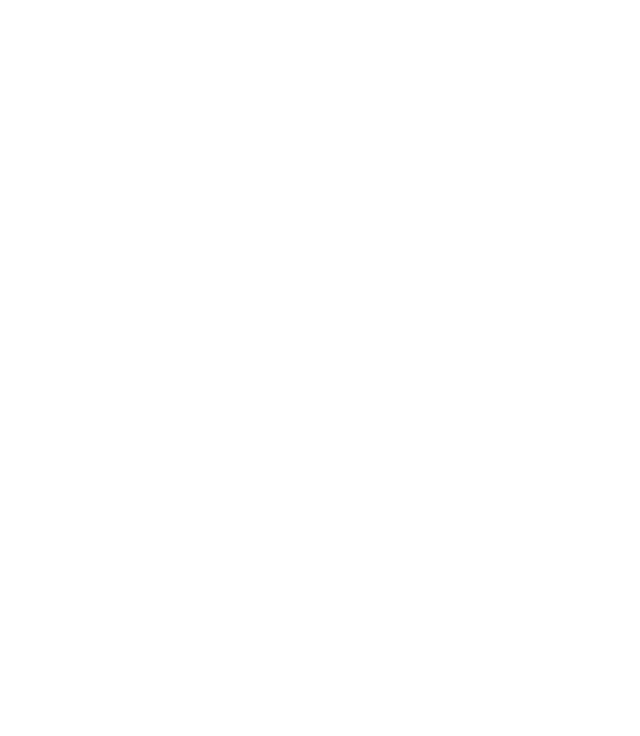
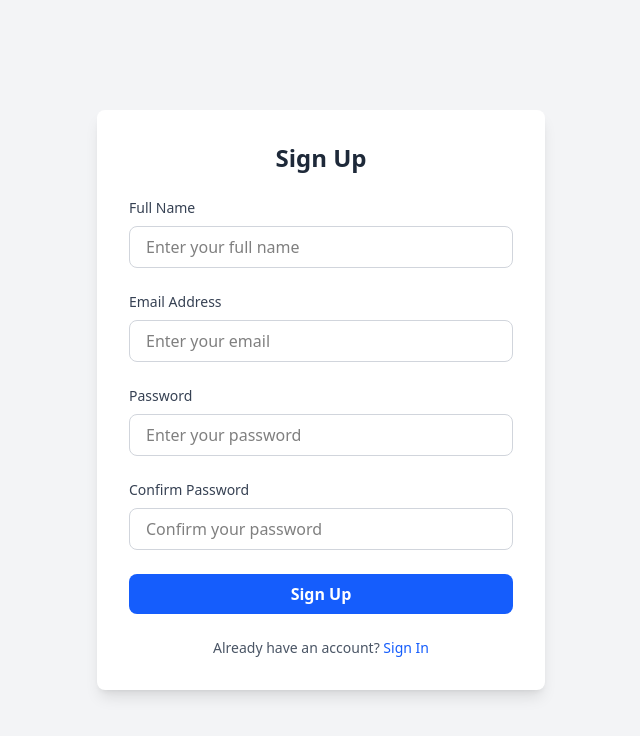
Before and after one commit to waiz3ple/dog-adoption, a React (Vite) app: page /signup in a window 1280 px wide. Before the commit this address had no page. Shown: the top 736 px of the page, without its empty margins (319-959 px from the left). Built offline with nearby package versions, Linux system fonts and the light colour scheme.

Commit message:
feat: SignUp page added

```diff
--- a/src/App.tsx
+++ b/src/App.tsx
@@ -1,6 +1,7 @@
 import { Route, BrowserRouter as Router, Routes } from 'react-router-dom';
 import { ForgotPassword } from './pages/ForgetPassword';
 import { Login } from './pages/Login';
+import { SignUp } from './pages/SignUp';
 
 function App() {
   return (
@@ -8,7 +9,8 @@
         <Router>
             <Routes>
             <Route path="/" element={<Login />} />
-            <Route path="/forgot-password" element={<ForgotPassword />} />
+                <Route path="/forgot-password" element={<ForgotPassword />} />
+                <Route path="/signup" element={<SignUp />} />
             </Routes>
         </Router>
     </>
--- /dev/null
+++ b/src/pages/SignUp.tsx
@@ -0,0 +1,56 @@
+import { Link } from 'react-router-dom';
+import { Button } from "../components/atoms/Button";
+import { Input } from "../components/atoms/Input";
+
+export const SignUp = () => {
+  return (
+    <div className="min-h-screen flex items-center justify-center bg-gray-100">
+      <div className="bg-white p-8 rounded-lg shadow-lg w-full max-w-md">
+        <h2 className="text-2xl font-bold mb-6 text-center text-gray-800">Sign Up</h2>
+              <form>
+            <Input
+                id="name"
+                type="text"
+                label="Full Name"
+                placeholder="Enter your full name"
+                value={''}
+            />
+          <Input
+                id="email"
+                type="email"
+                label="Email Address"
+                placeholder="Enter your email"
+                value={''}
+          />
+          <Input
+                id="password"
+                type="password"
+                label="Password"
+                placeholder="Enter your password"
+                value={''}
+            />
+            <Input
+                id="confirm-password"
+                type="password"
+                label="Confirm Password"
+                placeholder="Confirm your password"
+                value={''}
+            />
+
+
+          <Button type="submit" variant="primary" className="w-full">
+            Sign Up
+          </Button>
+        </form>
+        <div className="mt-6 text-center">
+          <p className="text-sm text-gray-600">
+            Already have an account?{' '}
+            <Link to="/" className="text-blue-600 hover:text-blue-500 font-medium">
+              Sign In
+            </Link>
+          </p>
+        </div>
+      </div>
+    </div>
+  );
+};
```
